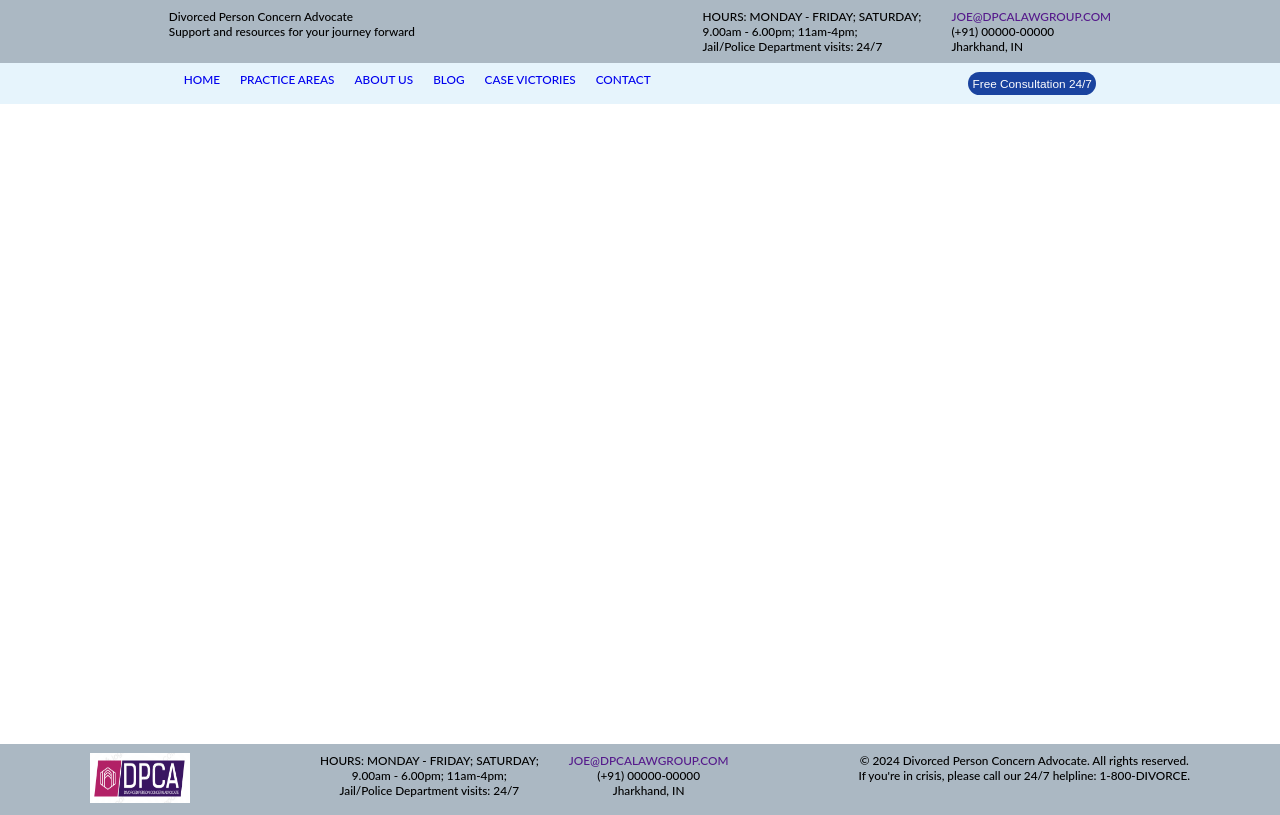
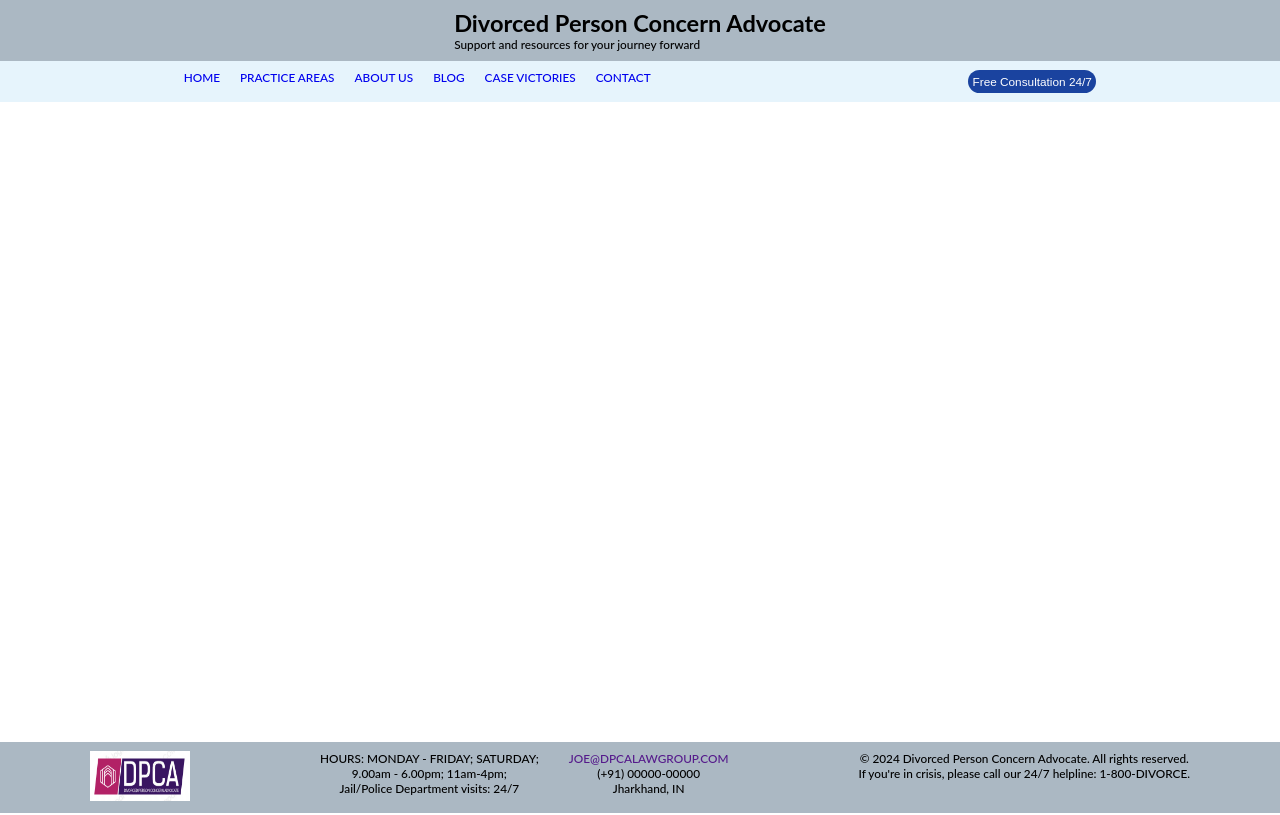
Before and after one commit to chandanone/dpca-demo, a React (Vite) app: page / in a window 1280 px wide. Built offline with nearby package versions, Linux system fonts and the light colour scheme.

Commit message:
Update App.jsx

```diff
--- a/src/App.jsx
+++ b/src/App.jsx
@@ -6,7 +6,7 @@ function App() {
 
   return (
     <div>
-      <header>
+{/*       <header>
 
         <div className='head-1'>
           <p>Divorced Person Concern Advocate</p>
@@ -27,6 +27,13 @@ function App() {
           </div>
         </div>
 
+      </header> */}
+
+      <header className="bg-primary text-primary-foreground py-6">
+        <div className="container mx-auto px-4">
+          <h1 className="text-3xl font-bold">Divorced Person Concern Advocate</h1>
+          <p className="mt-2">Support and resources for your journey forward</p>
+        </div>
       </header>
       <nav>
         <div className='nav'>
```
